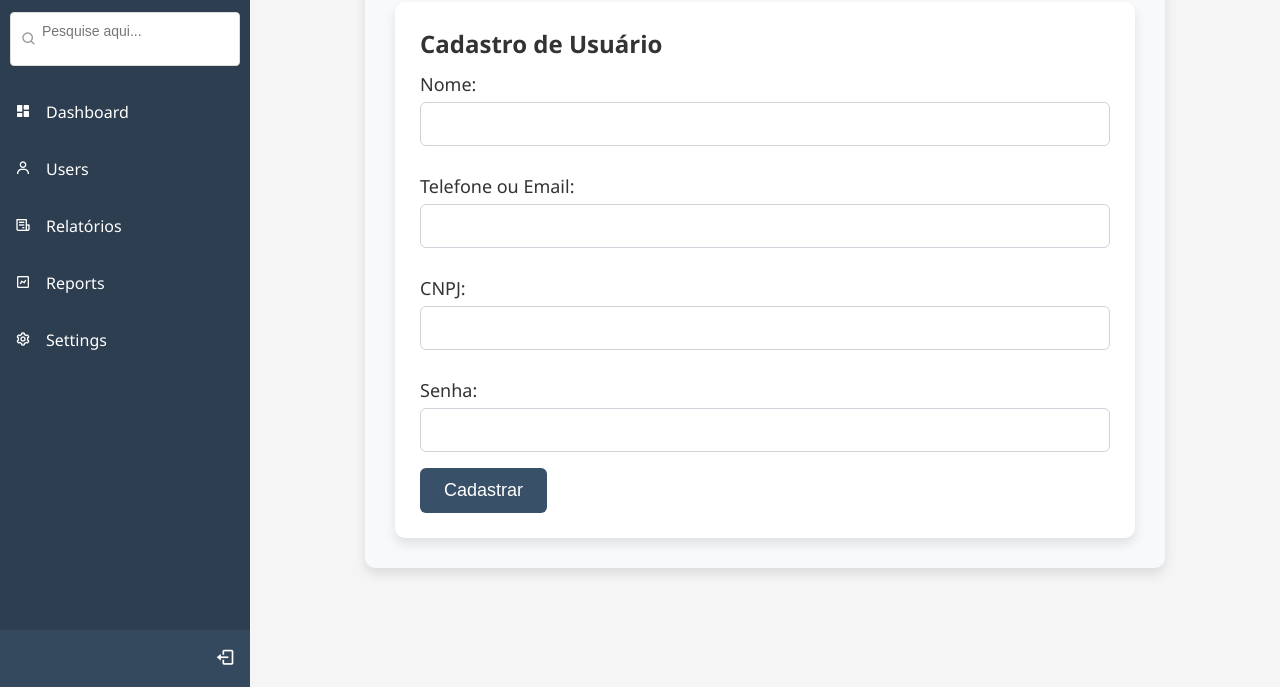
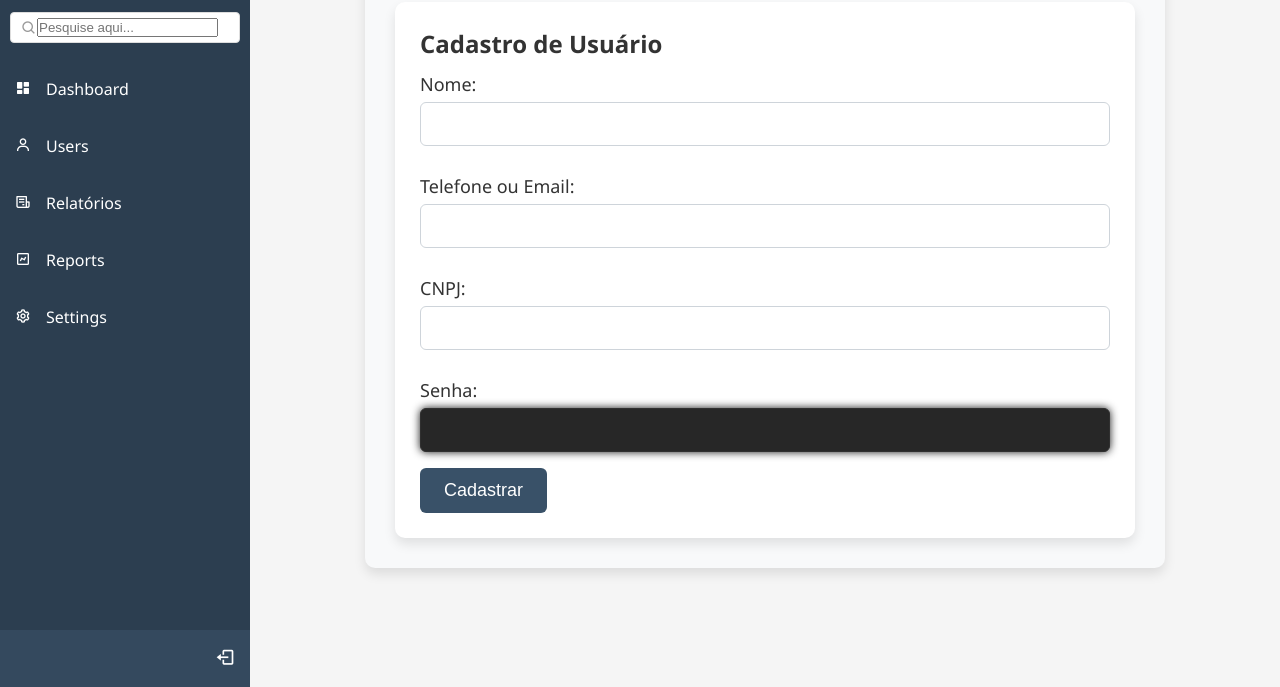
Before and after one commit to TheoMeduri/redCORE, a plain HTML site: page adm.dashboard/users/newUser.html in a window 1280 px wide. Shown: the part 113-800 px from the top of the page. Drawn offline with nearby package versions, Linux system fonts and the light colour scheme.

Commit message:
Update newUser.html

```diff
--- a/adm.dashboard/users/newUser.html
+++ b/adm.dashboard/users/newUser.html
@@ -60,7 +60,7 @@
             box-sizing: border-box; /* Inclui padding e border na largura total */
         }
 
-        body.dark-mode input {
+        body.dark-mode input[type="text"], input[type="password"] {
             background-color: #272727;
             box-shadow: 0 0 8px #161616;
             border: 1px solid #303030;
@@ -93,7 +93,7 @@
             </div>
             <div class="search-bar">
                 <i class='bx bx-search'></i>
-                <input type="text" placeholder="Pesquise aqui..." id="searchInput">
+                <input type="search" placeholder="Pesquise aqui..." id="searchInput">
                 <span class="pi-icon" id="piIcon">PI</span>
             </div>
             <ul class="menu">
```
